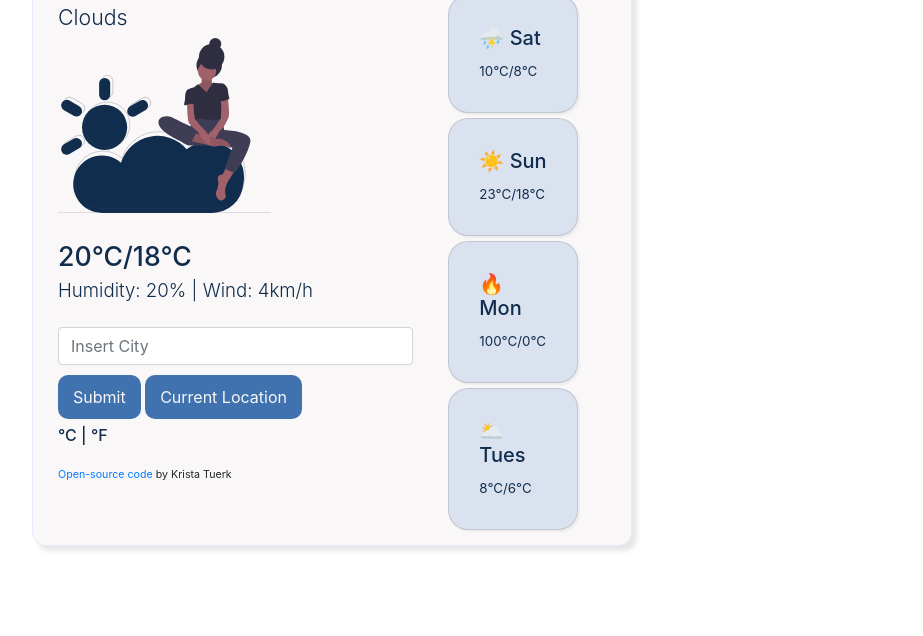
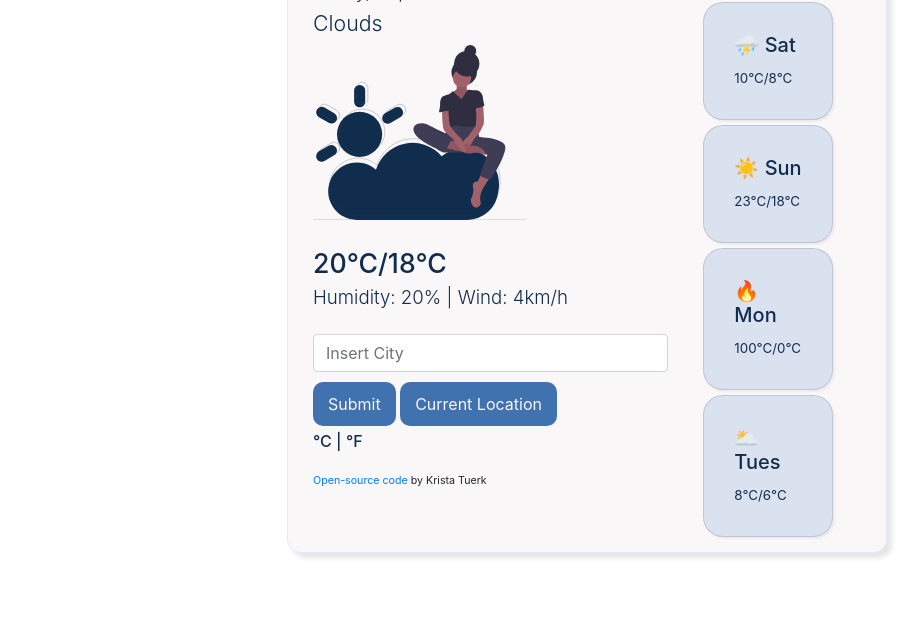
Before and after one commit to k-tuerk/weather-app, a plain HTML site: page index.html in a window 1280 px wide. Shown: the part 164-800 px from the top of the page, without its empty margins (53-976 px from the left). Drawn offline with nearby package versions, Linux system fonts and the light colour scheme.

Commit message:
Centered app
Changed the margin for the class row to center the whole app in the middle of the screen

```diff
--- a/src/styles.css
+++ b/src/styles.css
@@ -58,7 +58,7 @@ button:hover {
   border: 1px solid #e8e7ff;
   border-radius: 10pt;
   padding: 10px 10px;
-  margin: 20px 0;
+  margin: 20pt auto;
   background-color: #f9f7f7;
   box-shadow: 5px 5px 5px rgb(0, 0, 0, 10%);
 }
```
